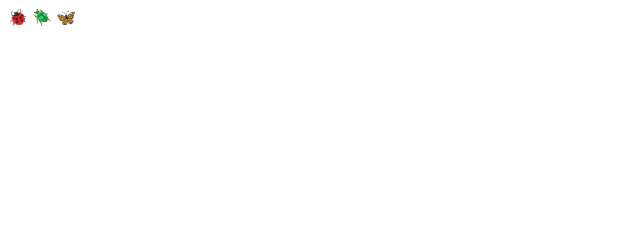
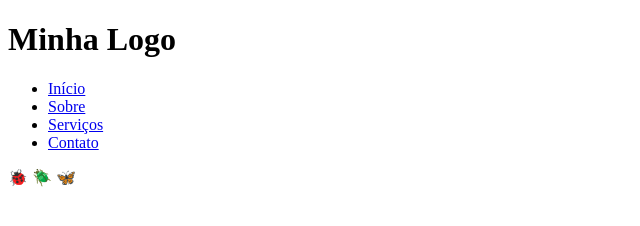
Before and after one commit to Bemtutuvi/atividade-3, a plain HTML site: page index.html in a window 1280 px wide. Shown: the whole page, without its empty margins (0-640 px from the left). Drawn offline with Linux system fonts and the light colour scheme.

Commit message:
base html

```diff
--- a/index.html
+++ b/index.html
@@ -1,11 +1,24 @@
 <!DOCTYPE html>
-<html lang="en">
+<!DOCTYPE html>
+<html lang="pt-BR">
 <head>
-    <meta charset="UTF-8">
-    <meta name="viewport" content="width=device-width, initial-scale=1.0">
-    <title>Document</title>
+  <meta charset="UTF-8">
+  <meta name="viewport" content="width=device-width, initial-scale=1.0">
+  <title>Minha Página</title>
+  <link rel="stylesheet" href="style.css">
 </head>
 <body>
+  <header>
+    <h1>Minha Logo</h1>
+    <nav>
+      <ul>
+        <li><a href="#">Início</a></li>
+        <li><a href="#">Sobre</a></li>
+        <li><a href="#">Serviços</a></li>
+        <li><a href="#">Contato</a></li>
+      </ul>
+    </nav>
+  </header>
     🐞
     🪲
     🦋
```
